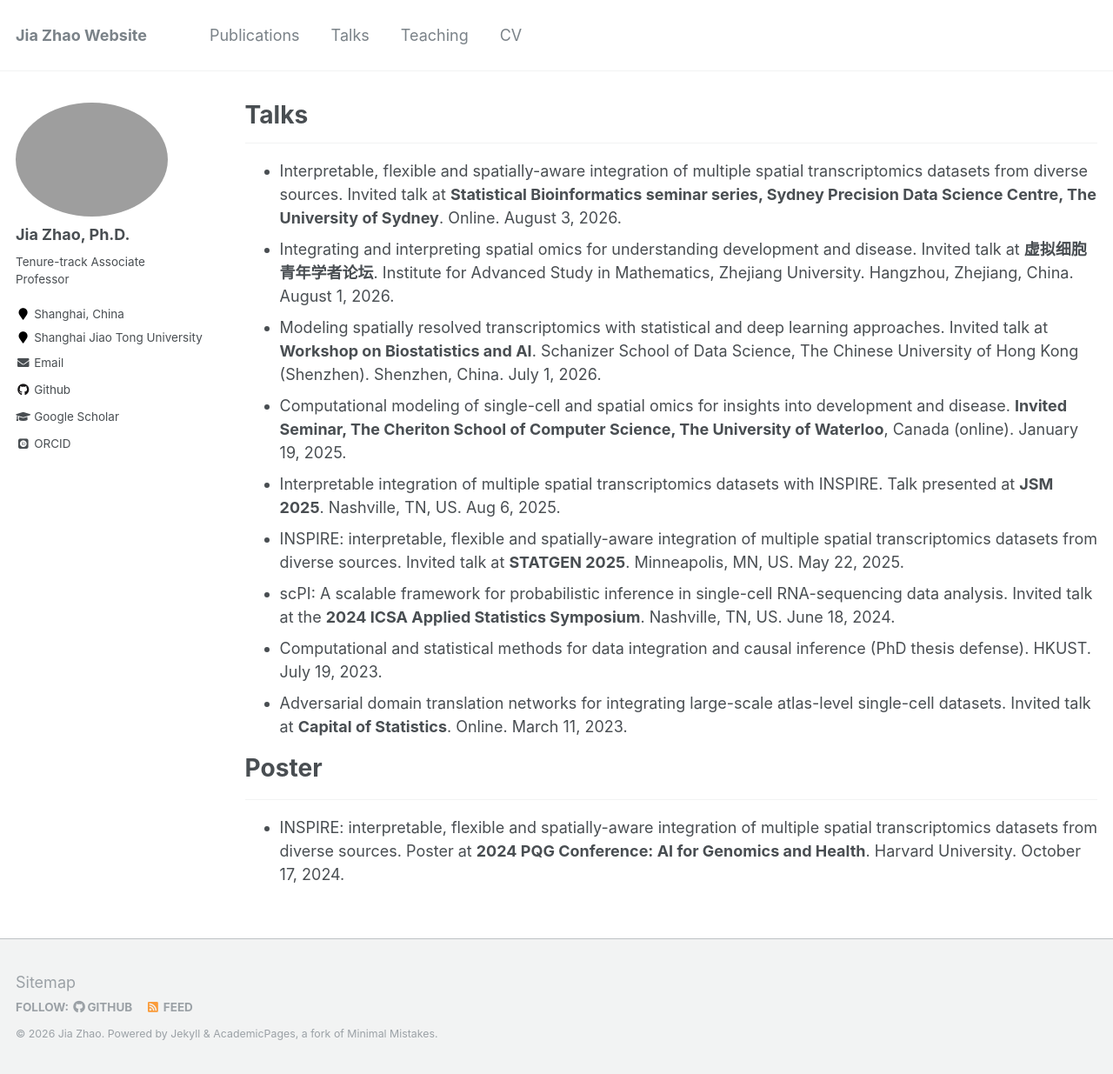
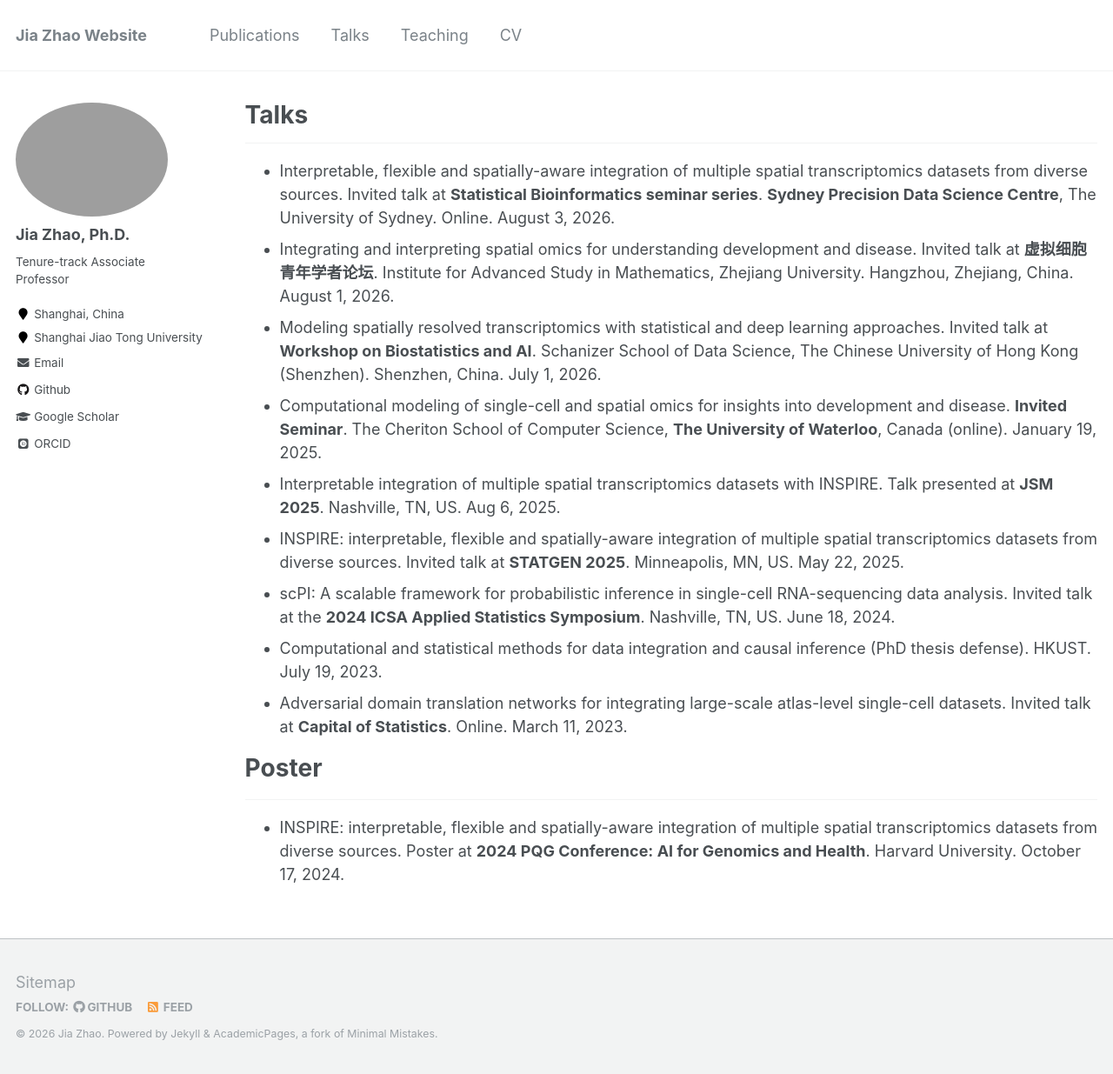
Before and after one commit to jiazhao97/jiazhao97.github.io, a Jekyll site: the page built from _pages/talks.md, in a window 1280 px wide and 1235 px high. Shown: the whole window at 87% size. Built offline with Jekyll 4.4.1, drawn with Linux system fonts in a browser that asks for light colours; some web fonts are replaced.

```diff
--- a/_pages/talks.md
+++ b/_pages/talks.md
@@ -7,10 +7,10 @@ author_profile: true
 
 
 ------
-* Interpretable, flexible and spatially-aware integration of multiple spatial transcriptomics datasets from diverse sources. Invited talk at **Statistical Bioinformatics seminar series, Sydney Precision Data Science Centre, The University of Sydney**. Online. August 3, 2026.
+* Interpretable, flexible and spatially-aware integration of multiple spatial transcriptomics datasets from diverse sources. Invited talk at **Statistical Bioinformatics seminar series**. **Sydney Precision Data Science Centre**, The University of Sydney. Online. August 3, 2026.
 * Integrating and interpreting spatial omics for understanding development and disease. Invited talk at **虚拟细胞青年学者论坛**. Institute for Advanced Study in Mathematics, Zhejiang University. Hangzhou, Zhejiang, China. August 1, 2026.
 * Modeling spatially resolved transcriptomics with statistical and deep learning approaches. Invited talk at **Workshop on Biostatistics and AI**. Schanizer School of Data Science, The Chinese University of Hong Kong (Shenzhen). Shenzhen, China. July 1, 2026.
-* Computational modeling of single-cell and spatial omics for insights into development and disease. **Invited Seminar, The Cheriton School of Computer Science, The University of Waterloo**, Canada (online). January 19, 2025.
+* Computational modeling of single-cell and spatial omics for insights into development and disease. **Invited Seminar**. The Cheriton School of Computer Science, **The University of Waterloo**, Canada (online). January 19, 2025.
 * Interpretable integration of multiple spatial transcriptomics datasets with INSPIRE. Talk presented at **JSM 2025**. Nashville, TN, US. Aug 6, 2025.
 * INSPIRE: interpretable, flexible and spatially-aware integration of multiple spatial transcriptomics datasets from diverse sources. Invited talk at **STATGEN 2025**. Minneapolis, MN, US. May 22, 2025.
 * scPI: A scalable framework for probabilistic inference in single-cell RNA-sequencing data analysis. Invited talk at the **2024 ICSA Applied Statistics Symposium**. Nashville, TN, US. June 18, 2024.
```
